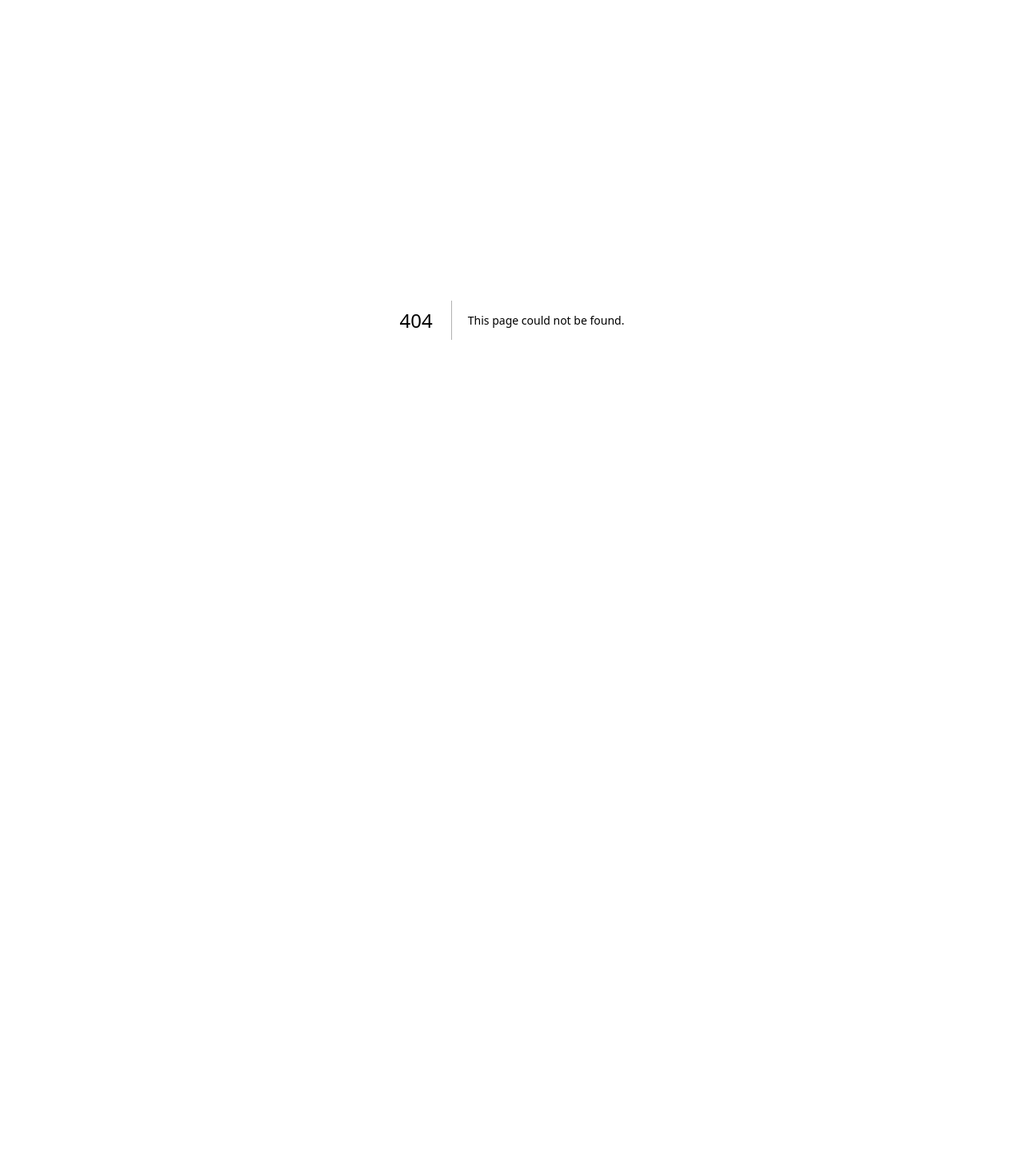
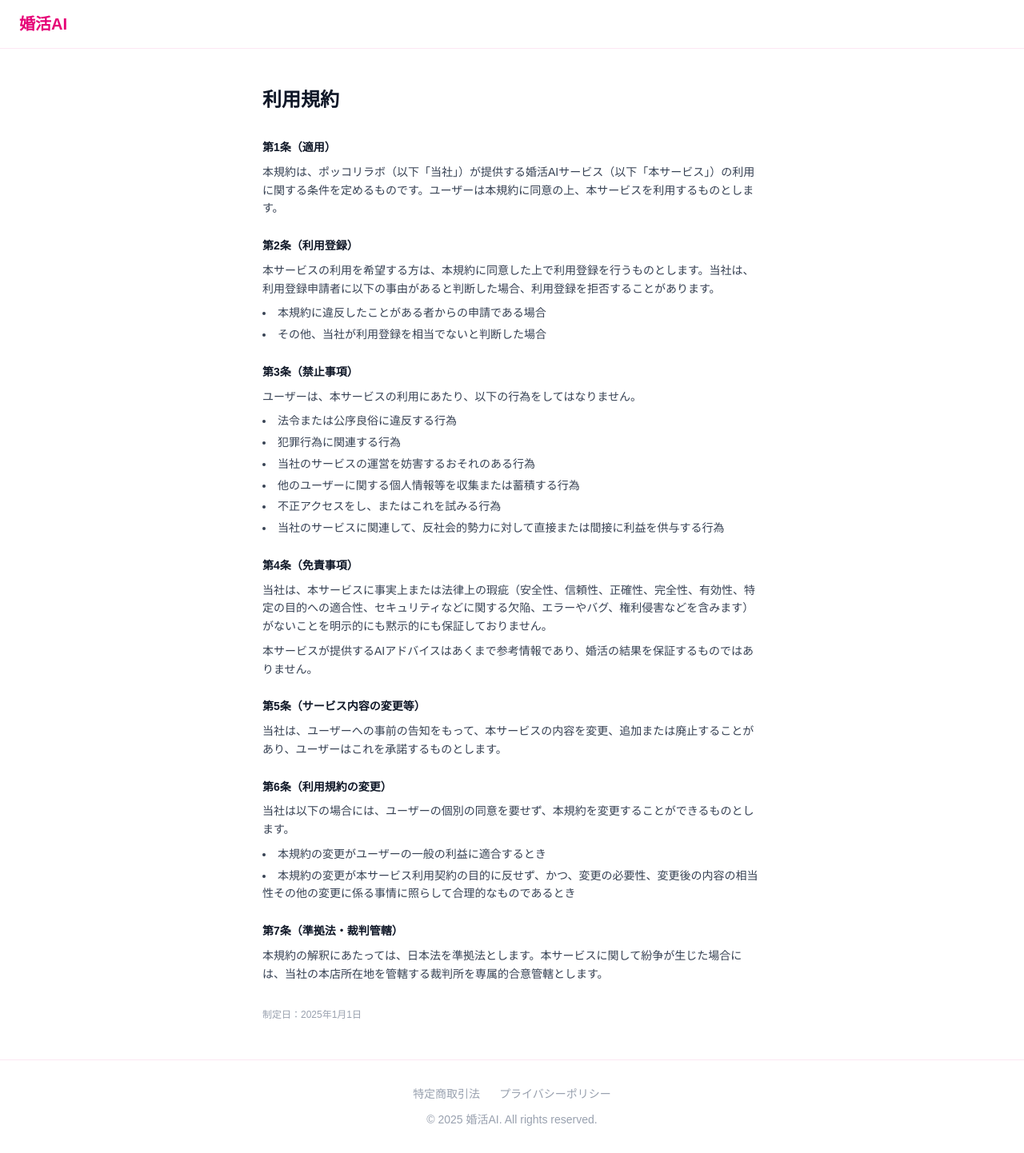
Before and after one commit to pokkori/konkatsu-ai, a Next.js app: page /terms in a window 1280 px wide. Before the commit this address had no page. Shown: the whole page at 80% size. Before the commit the page ends 800 px from the top, so only its background shows below. Built offline with nearby package versions, Linux system fonts and the light colour scheme.

Commit message:
feat: 利用規約追加+streak強化（法的6→8・リテンション4→6点目標）

```diff
--- a/src/app/page.tsx
+++ b/src/app/page.tsx
@@ -314,6 +314,7 @@ export default function Home() {
         <nav aria-label="フッターナビゲーション" className="flex justify-center gap-6 mb-4">
           <Link href="/legal" aria-label="特定商取引法に基づく表記を見る" className="hover:text-pink-500 transition-colors">特定商取引法</Link>
           <Link href="/privacy" aria-label="プライバシーポリシーを見る" className="hover:text-pink-500 transition-colors">プライバシーポリシー</Link>
+          <Link href="/terms" aria-label="利用規約を見る" className="hover:text-pink-500 transition-colors">利用規約</Link>
           <Link href="/pricing" aria-label="料金プランを見る" className="hover:text-pink-500 transition-colors">料金</Link>
         </nav>
         <p>© 2025 婚活AI. All rights reserved.</p>
--- a/src/app/profile/page.tsx
+++ b/src/app/profile/page.tsx
@@ -3,6 +3,7 @@
 import { useState, useEffect, useRef } from "react";
 import Link from "next/link";
 import PayjpModal from "@/components/PayjpModal";
+import { updateStreak, loadStreak } from "@/lib/streak";
 
 const FREE_LIMIT = 1;
 const STORAGE_KEY = "konkatsu_profile_count";
@@ -107,10 +108,13 @@ export default function ProfilePage() {
   const [showPayjp, setShowPayjp] = useState(false);
   const [payjpPlanLabel, setPayjpPlanLabel] = useState("");
   const [copied, setCopied] = useState(false);
+  const [streakCount, setStreakCount] = useState(0);
 
   useEffect(() => {
     fetch("/api/auth/status").then((r) => r.json()).then((d) => setIsPremium(d.isPremium));
     setUsageCount(Number(localStorage.getItem(STORAGE_KEY) || "0"));
+    const s = loadStreak("konkatsu");
+    setStreakCount(s.count);
   }, []);
 
   const toggleGoal = (id: string) => {
@@ -181,6 +185,8 @@ export default function ProfilePage() {
               localStorage.setItem(STORAGE_KEY, String(next));
               setResult(accumulated);
               setLoading(false);
+              const s = updateStreak("konkatsu");
+              setStreakCount(s.count);
               return;
             } else if (parsed.type === "error") {
               throw new Error(parsed.message);
@@ -268,6 +274,11 @@ export default function ProfilePage() {
           </Link>
           <span className="text-gray-300" aria-hidden="true">/</span>
           <span className="text-gray-600 text-sm font-medium" aria-current="page">プロフィール添削</span>
+          {streakCount >= 2 && (
+            <span className="ml-auto text-xs font-medium text-orange-600 bg-orange-50 border border-orange-200 px-2 py-1 rounded-full" aria-label={`${streakCount}日連続利用中`}>
+              {streakCount}日連続
+            </span>
+          )}
         </div>
       </nav>
 
--- /dev/null
+++ b/src/app/terms/page.tsx
@@ -0,0 +1,69 @@
+import Link from "next/link";
+
+export default function TermsPage() {
+  return (
+    <div className="min-h-screen bg-white">
+      <nav className="border-b border-pink-100 px-6 py-4">
+        <Link href="/" className="text-xl font-bold text-pink-600">婚活AI</Link>
+      </nav>
+      <main className="max-w-2xl mx-auto px-6 py-12">
+        <h1 className="text-2xl font-bold text-gray-900 mb-8">利用規約</h1>
+        <div className="space-y-6 text-gray-700 text-sm leading-relaxed">
+          <section>
+            <h2 className="font-bold text-gray-900 mb-2">第1条（適用）</h2>
+            <p>本規約は、ポッコリラボ（以下「当社」）が提供する婚活AIサービス（以下「本サービス」）の利用に関する条件を定めるものです。ユーザーは本規約に同意の上、本サービスを利用するものとします。</p>
+          </section>
+          <section>
+            <h2 className="font-bold text-gray-900 mb-2">第2条（利用登録）</h2>
+            <p>本サービスの利用を希望する方は、本規約に同意した上で利用登録を行うものとします。当社は、利用登録申請者に以下の事由があると判断した場合、利用登録を拒否することがあります。</p>
+            <ul className="list-disc list-inside mt-2 space-y-1">
+              <li>本規約に違反したことがある者からの申請である場合</li>
+              <li>その他、当社が利用登録を相当でないと判断した場合</li>
+            </ul>
+          </section>
+          <section>
+            <h2 className="font-bold text-gray-900 mb-2">第3条（禁止事項）</h2>
+            <p>ユーザーは、本サービスの利用にあたり、以下の行為をしてはなりません。</p>
+            <ul className="list-disc list-inside mt-2 space-y-1">
+              <li>法令または公序良俗に違反する行為</li>
+              <li>犯罪行為に関連する行為</li>
+              <li>当社のサービスの運営を妨害するおそれのある行為</li>
+              <li>他のユーザーに関する個人情報等を収集または蓄積する行為</li>
+              <li>不正アクセスをし、またはこれを試みる行為</li>
+              <li>当社のサービスに関連して、反社会的勢力に対して直接または間接に利益を供与する行為</li>
+            </ul>
+          </section>
+          <section>
+            <h2 className="font-bold text-gray-900 mb-2">第4条（免責事項）</h2>
+            <p>当社は、本サービスに事実上または法律上の瑕疵（安全性、信頼性、正確性、完全性、有効性、特定の目的への適合性、セキュリティなどに関する欠陥、エラーやバグ、権利侵害などを含みます）がないことを明示的にも黙示的にも保証しておりません。</p>
+            <p className="mt-2">本サービスが提供するAIアドバイスはあくまで参考情報であり、婚活の結果を保証するものではありません。</p>
+          </section>
+          <section>
+            <h2 className="font-bold text-gray-900 mb-2">第5条（サービス内容の変更等）</h2>
+            <p>当社は、ユーザーへの事前の告知をもって、本サービスの内容を変更、追加または廃止することがあり、ユーザーはこれを承諾するものとします。</p>
+          </section>
+          <section>
+            <h2 className="font-bold text-gray-900 mb-2">第6条（利用規約の変更）</h2>
+            <p>当社は以下の場合には、ユーザーの個別の同意を要せず、本規約を変更することができるものとします。</p>
+            <ul className="list-disc list-inside mt-2 space-y-1">
+              <li>本規約の変更がユーザーの一般の利益に適合するとき</li>
+              <li>本規約の変更が本サービス利用契約の目的に反せず、かつ、変更の必要性、変更後の内容の相当性その他の変更に係る事情に照らして合理的なものであるとき</li>
+            </ul>
+          </section>
+          <section>
+            <h2 className="font-bold text-gray-900 mb-2">第7条（準拠法・裁判管轄）</h2>
+            <p>本規約の解釈にあたっては、日本法を準拠法とします。本サービスに関して紛争が生じた場合には、当社の本店所在地を管轄する裁判所を専属的合意管轄とします。</p>
+          </section>
+          <p className="text-gray-400 text-xs mt-8">制定日：2025年1月1日</p>
+        </div>
+      </main>
+      <footer className="text-center py-8 text-sm text-gray-400 border-t border-pink-100">
+        <div className="flex justify-center gap-6 mb-3">
+          <Link href="/legal" className="hover:text-pink-500 transition-colors">特定商取引法</Link>
+          <Link href="/privacy" className="hover:text-pink-500 transition-colors">プライバシーポリシー</Link>
+        </div>
+        <p>© 2025 婚活AI. All rights reserved.</p>
+      </footer>
+    </div>
+  );
+}
```
